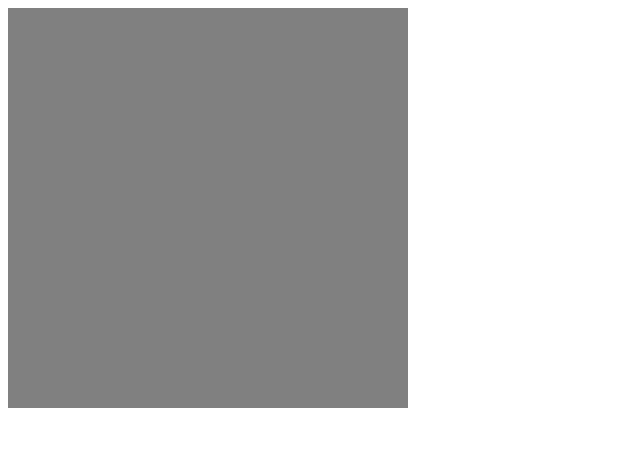
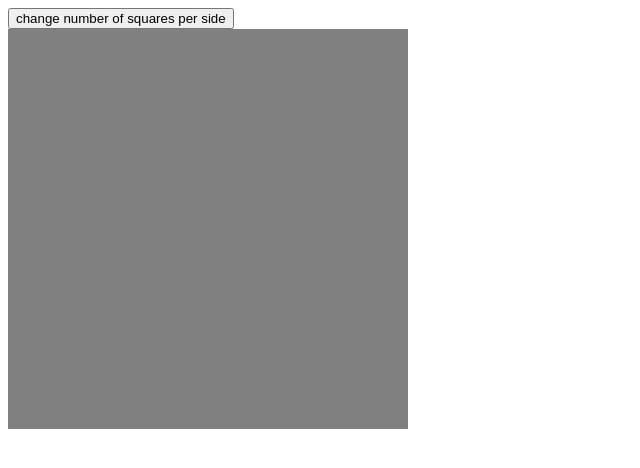
Before and after one commit to meowrhino/gameOfLife, a plain HTML site: page index.html in a window 1280 px wide. Shown: the whole page, without its empty margins (0-640 px from the left). Drawn offline with Linux system fonts and the light colour scheme.

Commit message:
Update index.html
added a button (still not functional) to change the grid size (its not a grid its a flex thing u get me right)

```diff
--- a/index.html
+++ b/index.html
@@ -21,14 +21,24 @@
 
     <script>
 
-        for (let i = 0; i < 16; i++) {
+        let numberOfSquares = 16;
+
+        let numberOfSquaresBtn = document.createElement("button");
+        numberOfSquaresBtn.textContent = 'change number of squares per side';
+        numberOfSquaresBtn.addEventListener('click', () => {
+            numberOfSquares = prompt("what number of squares per side would you like?");
+        });
+
+        document.body.appendChild(numberOfSquaresBtn);
+
+        for (let i = 0; i < numberOfSquares; i++) {
 
             /*generamos las rows donde irán los cuadrados, que han de ser flex para que se pongan los cuadrados en linea uno tras otro*/
             let rowDiv = document.createElement("div");
             rowDiv.style.display = "flex";
 
 
-            for (let j = 0; j < 16; j++) {
+            for (let j = 0; j < numberOfSquares; j++) {
 
                 /*y creamos los cuadrados, que por defecto serán grises*/
                 let squareDiv = document.createElement("div");
@@ -60,7 +70,7 @@
 
     </script>
 
-<!--script para que no se vea el cursor-->
+    <!--script para que no se vea el cursor-->
     <script type="text/javascript">
         document.body.style.cursor = 'none';
     </script>
```
